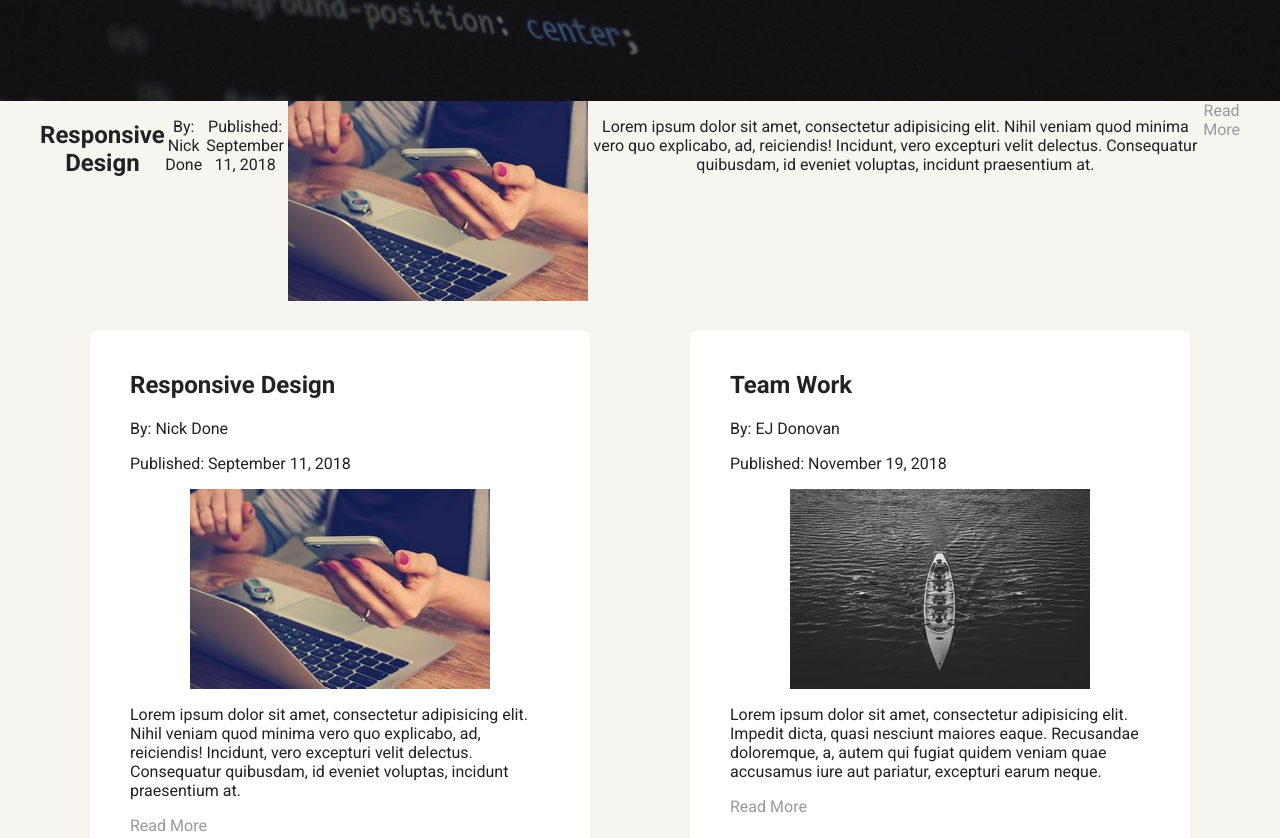
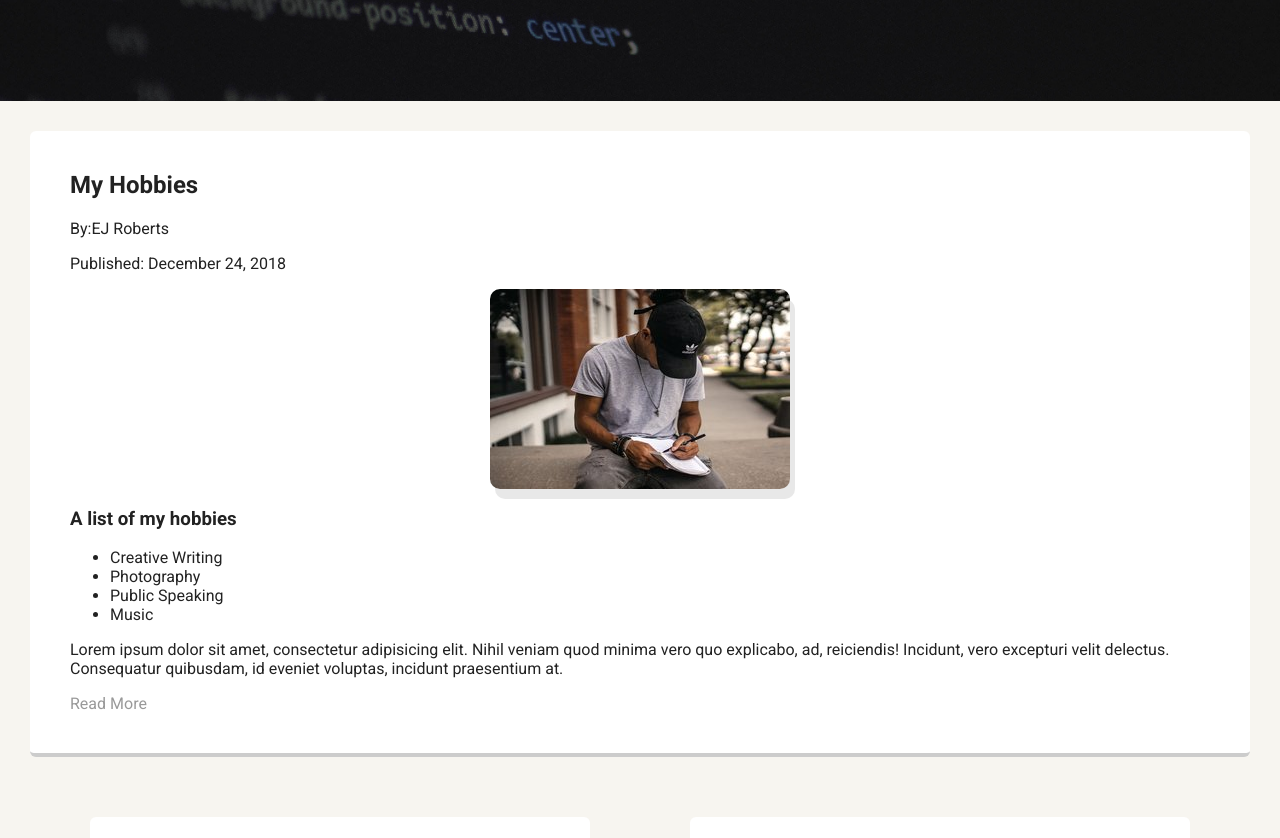
Before and after one commit to StudioJava/Project-1, a plain HTML site: page blog.html in a window 1280 px wide. Shown: the part 369-1207 px from the top of the page. Drawn offline with Linux system fonts and the light colour scheme; a web font is replaced by a local one.

Commit message:
Addition to comments
Creating comments on the html

```diff
--- a/blog.html
+++ b/blog.html
@@ -17,37 +17,46 @@
   </ul>
 </div>
 <header>
+<!--	Header-->
   <div class="top-header-intro">
     <h1>Blog </h1>
     <h2>Creative Blog For Beginners</h2>
     <p>Keep up to date with all new tricks for html, css, and javaScript</p>
     <img class="maple-leaf" src="images/maple-leaf-copy-smll.png" alt="red maple leaf"> </div>
 </header>
-	<div class="flex">
-	 <h2>Responsive Design</h2>
-    <p>By: Nick Done</p>
-    <p>Published: September 11, 2018</p>
-    <img class="profile-picture" src="images/responsive_design.jpg" alt="woman holding a phone next to computer">
-    <p>Lorem ipsum dolor sit amet, consectetur adipisicing elit. Nihil veniam quod minima vero quo explicabo, ad, reiciendis! Incidunt, vero excepturi velit delectus. Consequatur quibusdam, id eveniet voluptas, incidunt praesentium at.</p>
-    <a href="#">Read More</a> </div>
-
+<!--	Long paragraph card-->
+<div class="long-card">
+  <h2>My Hobbies</h2>
+  <p>By:EJ Roberts</p>
+  <p>Published: December 24, 2018</p>
+  <img class="profile-picture border-design" src="images/blogger.jpg" alt="woman holding a phone next to computer">
+  <h3>A list of my hobbies</h3>
+  <ul>
+    <li>Creative Writing</li>
+    <li>Photography</li>
+    <li>Public Speaking</li>
+    <li>Music</li>
+  </ul>
+  <p>Lorem ipsum dolor sit amet, consectetur adipisicing elit. Nihil veniam quod minima vero quo explicabo, ad, reiciendis! Incidunt, vero excepturi velit delectus. Consequatur quibusdam, id eveniet voluptas, incidunt praesentium at.</p>
+  <a href="#">Read More</a> </div>
 <div class="flex">
+<!--	card-->
   <div class="card">
     <h2>Responsive Design</h2>
     <p>By: Nick Done</p>
     <p>Published: September 11, 2018</p>
-    <img class="profile-picture" src="images/responsive_design.jpg" alt="woman holding a phone next to computer">
+    <img class="profile-picture b border-design" src="images/responsive_design.jpg" alt="woman holding a phone next to computer">
     <p>Lorem ipsum dolor sit amet, consectetur adipisicing elit. Nihil veniam quod minima vero quo explicabo, ad, reiciendis! Incidunt, vero excepturi velit delectus. Consequatur quibusdam, id eveniet voluptas, incidunt praesentium at.</p>
     <a href="#">Read More</a> </div>
   <div class="card">
     <h2>Team Work</h2>
     <p>By: EJ Donovan</p>
     <p>Published: November 19, 2018</p>
-    <img class="profile-picture" src="images/teamwork.jpg" alt="woman holding a phone next to computer">
+    <img class="profile-picture border-design" src="images/teamwork.jpg" alt="woman holding a phone next to computer">
     <p>Lorem ipsum dolor sit amet, consectetur adipisicing elit. Impedit dicta, quasi nesciunt maiores eaque. Recusandae doloremque, a, autem qui fugiat quidem veniam quae accusamus iure aut pariatur, excepturi earum neque.</p>
     <a href="#">Read More</a> </div>
-
 </div>
+<!--	footer-->
 <footer>
   <ul>
     <li><a href="https://twitter.com/BillGates" target="_blank" class="social twitter">Twitter</a></li>
```
Also changed, not shown: index.html (+7 -0 lines), 1 other file.
